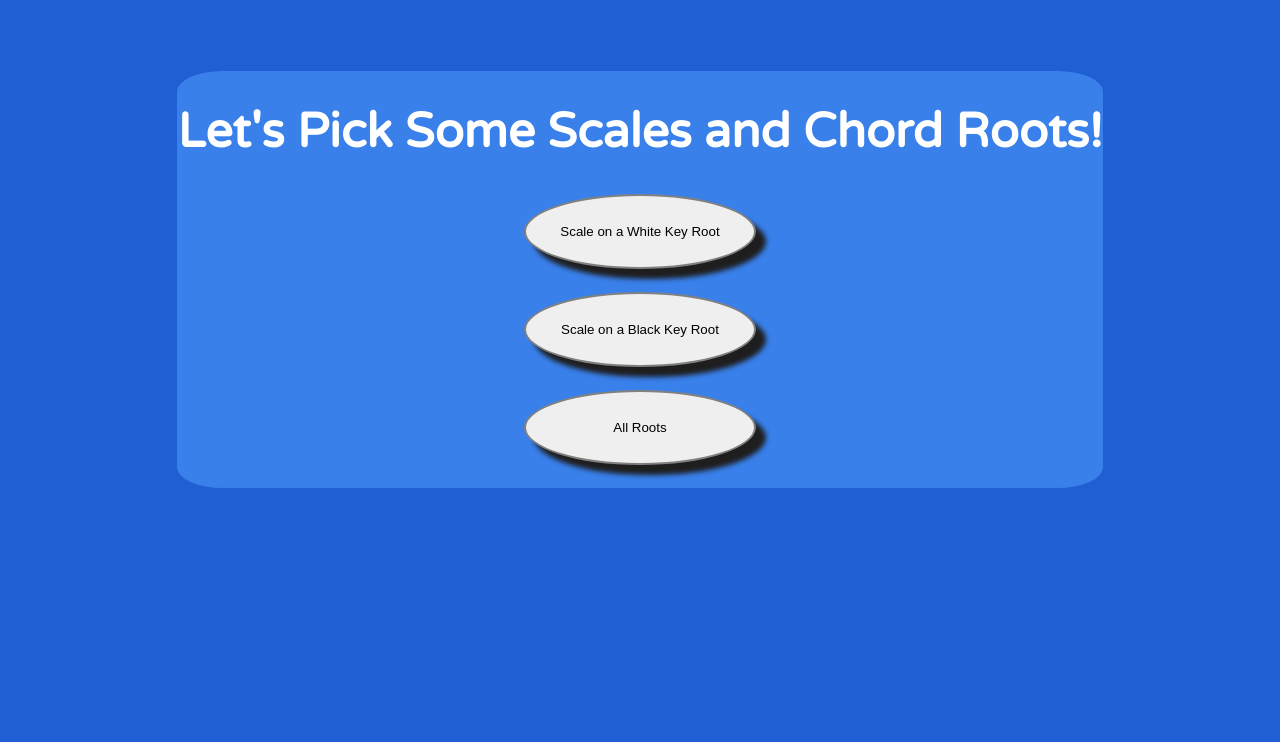
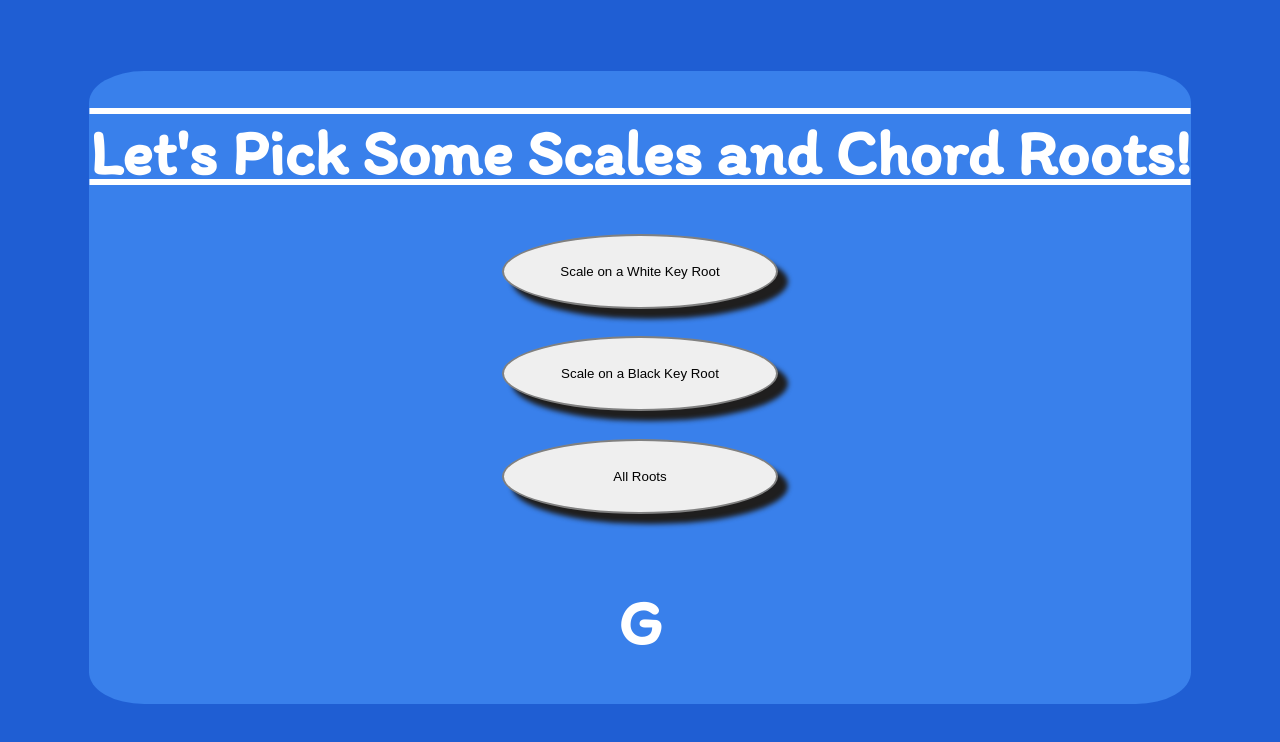
Before and after one commit to IguanasEverywhere/RandomKeys, a plain HTML site: page index.html in a window 1280 px wide. Both pictures are taken after a click on the button "Scale on a White Key Root". Drawn offline with Linux system fonts and the light colour scheme.

Commit message:
Add further CSS styling and display keys in page document

```diff
--- a/index.html
+++ b/index.html
@@ -6,7 +6,9 @@
     <title>Random Key Generator</title>
     <link rel="preconnect" href="https://fonts.googleapis.com">
     <link rel="preconnect" href="https://fonts.gstatic.com" crossorigin>
-    <link href="https://fonts.googleapis.com/css2?family=Varela+Round&display=swap" rel="stylesheet">
+
+    <link href="https://fonts.googleapis.com/css2?family=Itim&display=swap" rel="stylesheet">
+
     <link rel="stylesheet" href="styles.css">
 </head>
 
@@ -23,6 +25,8 @@
             <button id="allRootsButton">All Roots</button>
         </div>
 
+        <h1 id="displayKey">Click A Button To Display a Key Here!</h1>
+
     </div>
 
 
--- a/index.js
+++ b/index.js
@@ -10,20 +10,20 @@ var randomAnyKey = Math.floor(Math.random() * 12);
 document.getElementById("whiteButton").addEventListener("click", displayWhiteKey);
 
 function displayWhiteKey() {
-    alert(whiteKeyScales[randomWhiteKey]);
+    document.getElementById("displayKey").innerHTML=whiteKeyScales[randomWhiteKey];
     randomWhiteKey = Math.floor(Math.random() * 7);
 }
 
 document.getElementById("blackButton").addEventListener("click", displayBlackKey);
 
 function displayBlackKey() {
-    alert(blackKeyScales[randomBlackKey]);
+    document.getElementById("displayKey").innerHTML=blackKeyScales[randomBlackKey];
     randomBlackKey = Math.floor(Math.random() * 5);
 }
 
 document.getElementById("allRootsButton").addEventListener("click", displayAnyKey);
 
 function displayAnyKey() {
-    alert(allRoots[randomAnyKey]);
+    document.getElementById("displayKey").innerHTML=allRoots[randomAnyKey];
     randomAnyKey = Math.floor(Math.random() * 12);
 }
--- a/styles.css
+++ b/styles.css
@@ -2,20 +2,19 @@ body {
     display: flex;
     background-color: rgb(31, 94, 211);
     flex-direction: column;
-    font-family: 'Varela Round', sans-serif;
+    font-family: 'Itim', cursive;
 }
 
 .heading {
     align-self: center;
+    text-decoration: underline overline white;
 }
 
 .buttonSection {
-
     display: flex;
     flex-direction: column;
     width: 25%;
     align-self: center;
-
 }
 
 button {
@@ -32,7 +31,7 @@ button:hover {
 }
 
 h1 {
-    font-size: 3rem;
+    font-size: 4rem;
     color: white;
     text-align: center;
 }
```
Lines whose indentation alone changed are shown as unchanged.
